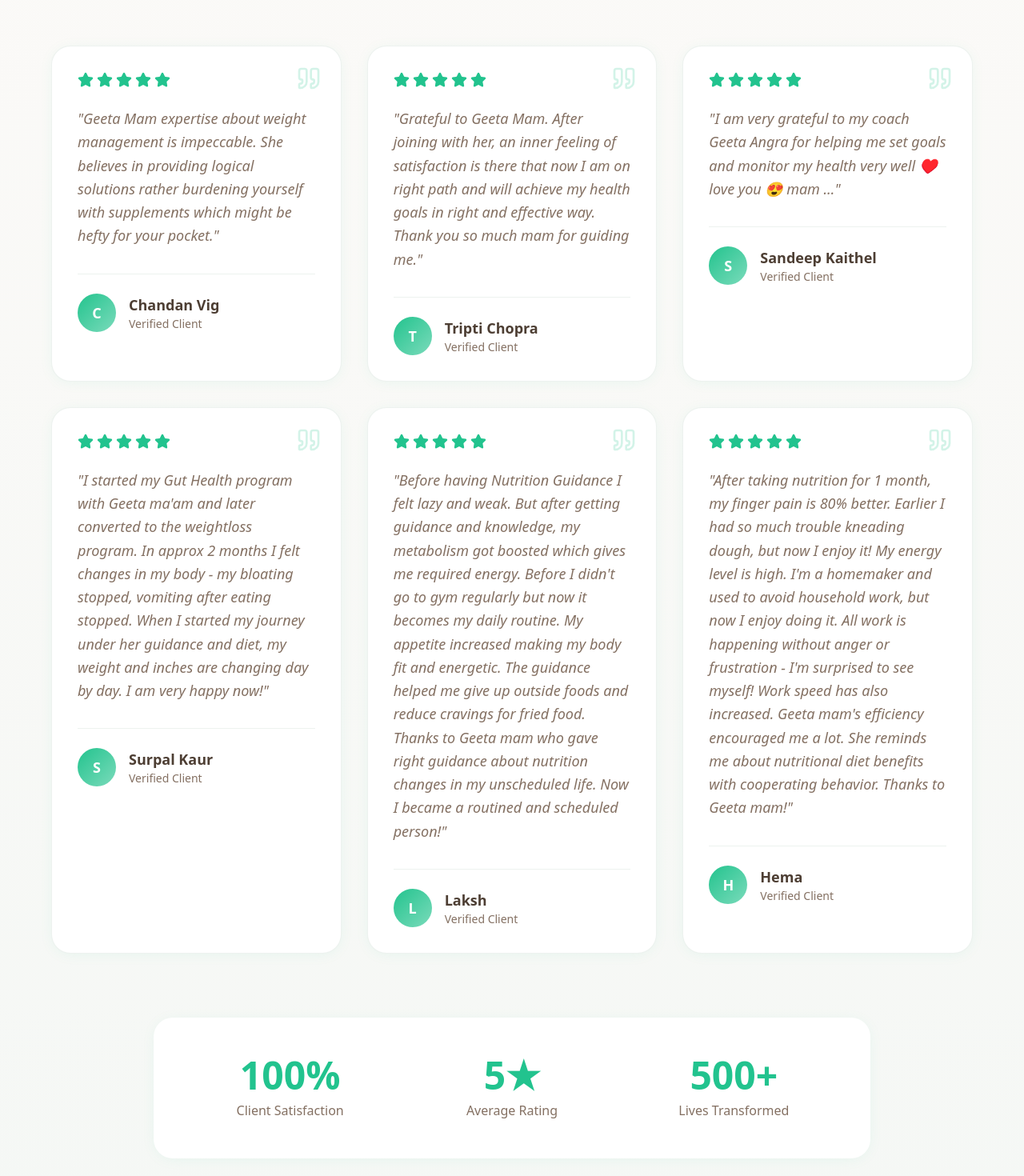
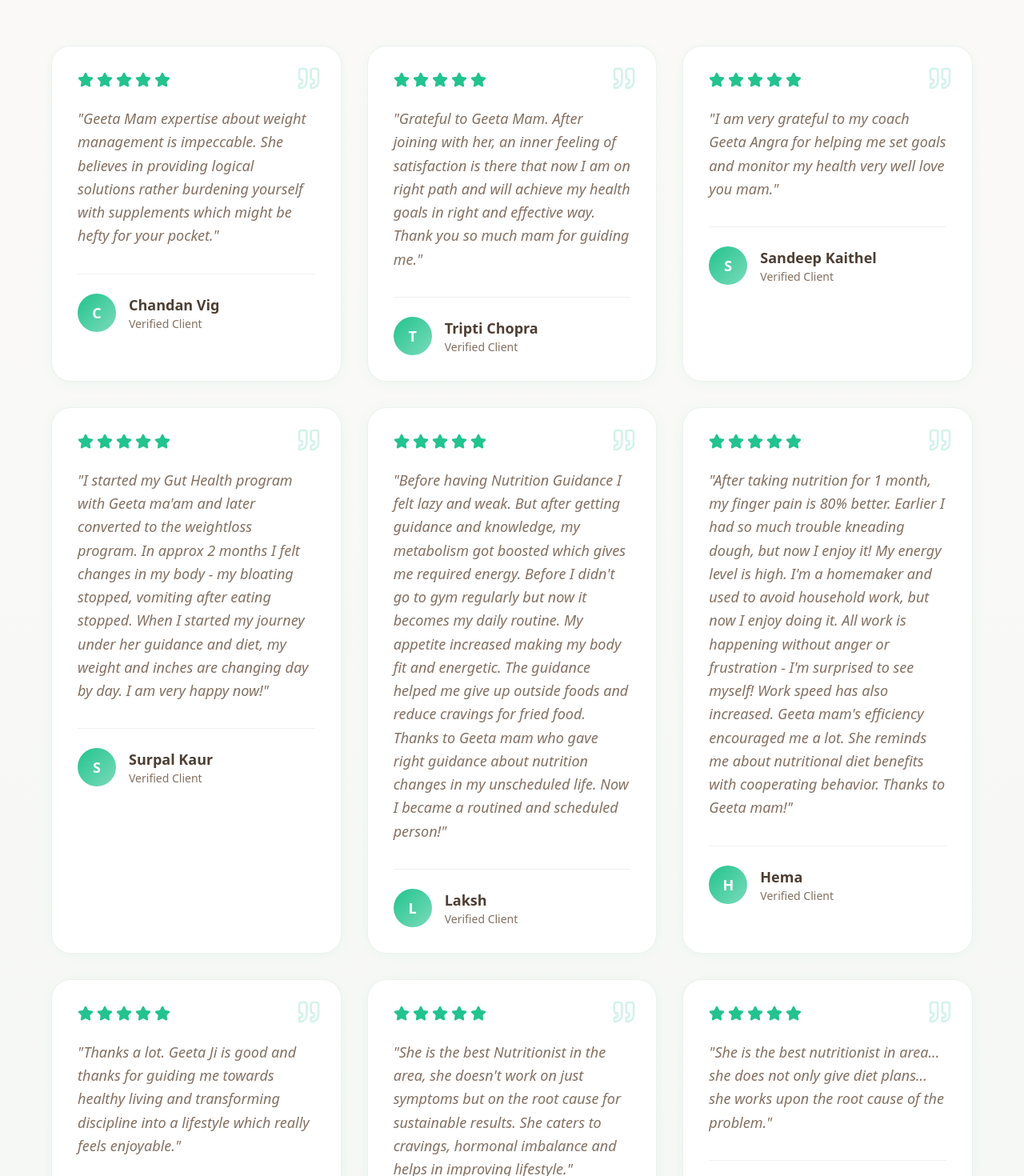
Before and after one commit to healthstudiobygeetaangra/healthstudiobygeetaangra.github.io, a React (Vite) app: page /testimonials in a window 1280 px wide. Shown: the part 360-1830 px from the top of the page at 80% size. Built offline with nearby package versions, Linux system fonts and the light colour scheme; no server answers; the HTML template or start-up script is replaced by a standard one.

Commit message:
Updated testimonials

```diff
--- a/src/components/TestimonialsCarousel.tsx
+++ b/src/components/TestimonialsCarousel.tsx
@@ -1,39 +1,10 @@
 import { useState, useRef, useEffect, useCallback } from "react";
 import { Star, ChevronLeft, ChevronRight } from "lucide-react";
 import { cn } from "@/lib/utils";
+import { websiteTestimonials } from "@/data/websiteTestimonials";
+import { newTestimonials } from "@/data/newTestimonials";
 
-const testimonials = [
-  {
-    name: "Chandan Vig",
-    review: "Geeta Mam expertise about weight management is impeccable. She believes in providing logical solutions rather burdening yourself with supplements which might be hefty for your pocket.",
-    rating: 5
-  },
-  {
-    name: "Tripti Chopra",
-    review: "Grateful to Geeta Mam. After joining with her, an inner feeling of satisfaction is there that now I am on right path and will achieve my health goals in right and effective way. Thank you so much mam for guiding me.",
-    rating: 5
-  },
-  {
-    name: "Sandeep Kaithel",
-    review: "I am very grateful to my coach Geeta Angra for helping me set goals and monitor my health very well ♥️ love you 😍 mam …",
-    rating: 5
-  },
-  {
-    name: "Surpal Kaur",
-    review: "I started my Gut Health program with Geeta ma'am and later converted to the weightloss program. In approx 2 months I felt changes in my body - my bloating stopped, vomiting after eating stopped. My weight and inches are changing day by day. I am very happy now!",
-    rating: 5
-  },
-  {
-    name: "Laksh",
-    review: "Before having Nutrition Guidance I felt lazy and weak. But after getting guidance and knowledge, my metabolism got boosted which gives me required energy. Now gym is my daily routine. My appetite increased making my body fit and energetic. Thanks to Geeta mam!",
-    rating: 5
-  },
-  {
-    name: "Hema",
-    review: "After taking nutrition for 1 month, my finger pain is 80% better. My energy level is high. I'm a homemaker and now I enjoy doing household work without anger or frustration. Work speed has also increased. Geeta mam's efficiency encouraged me a lot. Thanks to Geeta mam!",
-    rating: 5
-  }
-];
+const testimonials = [...websiteTestimonials, ...newTestimonials];
 
 const TestimonialsCarousel = () => {
   const scrollRef = useRef<HTMLDivElement>(null);
--- a/src/data/gutResetWebinar.ts
+++ b/src/data/gutResetWebinar.ts
@@ -48,11 +48,6 @@ export interface SuccessStoryItem {
 export interface AchievementItem {
   title: string;
   icon: "sun" | "sprout" | "clock-3";
-}
-
-export interface TestimonialQuoteItem {
-  quote: string;
-  name: string;
 }
 
 export const trustBadges: TrustBadgeItem[] = [
@@ -212,10 +207,3 @@ export const whatYoullAchieve: AchievementItem[] = [
   { title: "Regular & Healthy Digestion", icon: "sprout" },
   { title: "Mental Clarity & Balance", icon: "clock-3" },
 ];
-
-export const webinarTestimonials: TestimonialQuoteItem[] = [
-  { quote: "This webinar transformed my life!", name: "Sarah M." },
-  { quote: "I finally understand my body.", name: "Rahul K." },
-  { quote: "The tools are so simple and effective.", name: "Aisha S." },
-  { quote: "My bloating reduced within weeks.", name: "Priya R." },
-];
--- /dev/null
+++ b/src/data/newTestimonials.ts
@@ -0,0 +1,22 @@
+import type { TestimonialItem } from "@/data/websiteTestimonials";
+
+export const newTestimonials: TestimonialItem[] = [
+  {
+    name: "Anu Kamran",
+    rating: 5,
+    review:
+      "Thanks a lot. Geeta Ji is good and thanks for guiding me towards healthy living and transforming discipline into a lifestyle which really feels enjoyable.",
+  },
+  {
+    name: "Ayushi Gupta",
+    rating: 5,
+    review:
+      "She is the best Nutritionist in the area, she doesn't work on just symptoms but on the root cause for sustainable results. She caters to cravings, hormonal imbalance and helps in improving lifestyle.",
+  },
+  {
+    name: "Neha Antil",
+    rating: 5,
+    review:
+      "She is the best nutritionist in area... she does not only give diet plans... she works upon the root cause of the problem.",
+  },
+];
--- /dev/null
+++ b/src/data/websiteTestimonials.ts
@@ -0,0 +1,44 @@
+export interface TestimonialItem {
+  name: string;
+  rating: number;
+  review: string;
+}
+
+export const websiteTestimonials: TestimonialItem[] = [
+  {
+    name: "Chandan Vig",
+    review:
+      "Geeta Mam expertise about weight management is impeccable. She believes in providing logical solutions rather burdening yourself with supplements which might be hefty for your pocket.",
+    rating: 5,
+  },
+  {
+    name: "Tripti Chopra",
+    review:
+      "Grateful to Geeta Mam. After joining with her, an inner feeling of satisfaction is there that now I am on right path and will achieve my health goals in right and effective way. Thank you so much mam for guiding me.",
+    rating: 5,
+  },
+  {
+    name: "Sandeep Kaithel",
+    review:
+      "I am very grateful to my coach Geeta Angra for helping me set goals and monitor my health very well love you mam.",
+    rating: 5,
+  },
+  {
+    name: "Surpal Kaur",
+    review:
+      "I started my Gut Health program with Geeta ma'am and later converted to the weightloss program. In approx 2 months I felt changes in my body - my bloating stopped, vomiting after eating stopped. When I started my journey under her guidance and diet, my weight and inches are changing day by day. I am very happy now!",
+    rating: 5,
+  },
+  {
+    name: "Laksh",
+    review:
+      "Before having Nutrition Guidance I felt lazy and weak. But after getting guidance and knowledge, my metabolism got boosted which gives me required energy. Before I didn't go to gym regularly but now it becomes my daily routine. My appetite increased making my body fit and energetic. The guidance helped me give up outside foods and reduce cravings for fried food. Thanks to Geeta mam who gave right guidance about nutrition changes in my unscheduled life. Now I became a routined and scheduled person!",
+    rating: 5,
+  },
+  {
+    name: "Hema",
+    review:
+      "After taking nutrition for 1 month, my finger pain is 80% better. Earlier I had so much trouble kneading dough, but now I enjoy it! My energy level is high. I'm a homemaker and used to avoid household work, but now I enjoy doing it. All work is happening without anger or frustration - I'm surprised to see myself! Work speed has also increased. Geeta mam's efficiency encouraged me a lot. She reminds me about nutritional diet benefits with cooperating behavior. Thanks to Geeta mam!",
+    rating: 5,
+  },
+];
--- a/src/pages/Testimonials.tsx
+++ b/src/pages/Testimonials.tsx
@@ -2,39 +2,10 @@ import { useNavigate } from "react-router-dom";
 import { Button } from "@/components/ui/button";
 import { ArrowLeft, Star, Heart, Quote } from "lucide-react";
 import Footer from "@/components/Footer";
+import { websiteTestimonials } from "@/data/websiteTestimonials";
+import { newTestimonials } from "@/data/newTestimonials";
 
-const testimonials = [
-  {
-    name: "Chandan Vig",
-    review: "Geeta Mam expertise about weight management is impeccable. She believes in providing logical solutions rather burdening yourself with supplements which might be hefty for your pocket.",
-    rating: 5
-  },
-  {
-    name: "Tripti Chopra",
-    review: "Grateful to Geeta Mam. After joining with her, an inner feeling of satisfaction is there that now I am on right path and will achieve my health goals in right and effective way. Thank you so much mam for guiding me.",
-    rating: 5
-  },
-  {
-    name: "Sandeep Kaithel",
-    review: "I am very grateful to my coach Geeta Angra for helping me set goals and monitor my health very well ♥️ love you 😍 mam …",
-    rating: 5
-  },
-  {
-    name: "Surpal Kaur",
-    review: "I started my Gut Health program with Geeta ma'am and later converted to the weightloss program. In approx 2 months I felt changes in my body - my bloating stopped, vomiting after eating stopped. When I started my journey under her guidance and diet, my weight and inches are changing day by day. I am very happy now!",
-    rating: 5
-  },
-  {
-    name: "Laksh",
-    review: "Before having Nutrition Guidance I felt lazy and weak. But after getting guidance and knowledge, my metabolism got boosted which gives me required energy. Before I didn't go to gym regularly but now it becomes my daily routine. My appetite increased making my body fit and energetic. The guidance helped me give up outside foods and reduce cravings for fried food. Thanks to Geeta mam who gave right guidance about nutrition changes in my unscheduled life. Now I became a routined and scheduled person!",
-    rating: 5
-  },
-  {
-    name: "Hema",
-    review: "After taking nutrition for 1 month, my finger pain is 80% better. Earlier I had so much trouble kneading dough, but now I enjoy it! My energy level is high. I'm a homemaker and used to avoid household work, but now I enjoy doing it. All work is happening without anger or frustration - I'm surprised to see myself! Work speed has also increased. Geeta mam's efficiency encouraged me a lot. She reminds me about nutritional diet benefits with cooperating behavior. Thanks to Geeta mam!",
-    rating: 5
-  }
-];
+const testimonials = [...websiteTestimonials, ...newTestimonials];
 
 const Testimonials = () => {
   const navigate = useNavigate();
```
Also changed, not shown: src/components/gut-reset/WellnessHighlightsSection.tsx (+26 -17 lines).
